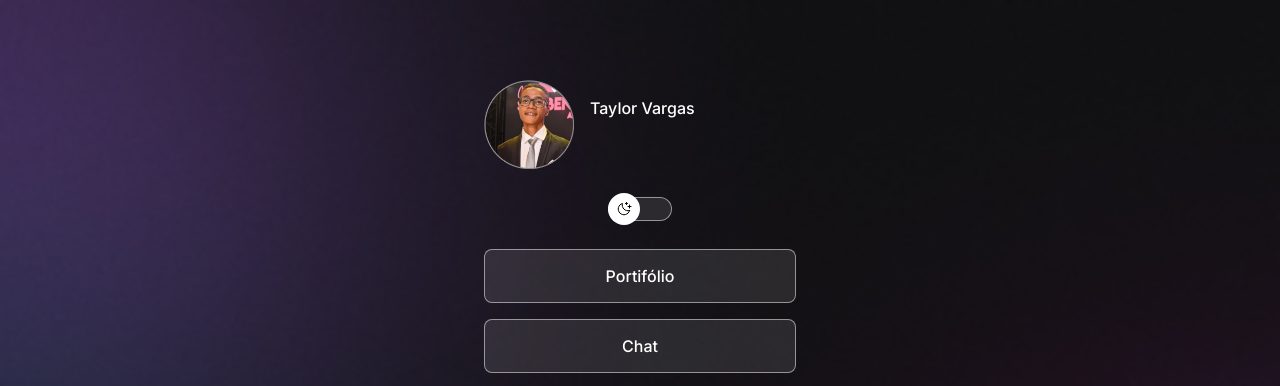
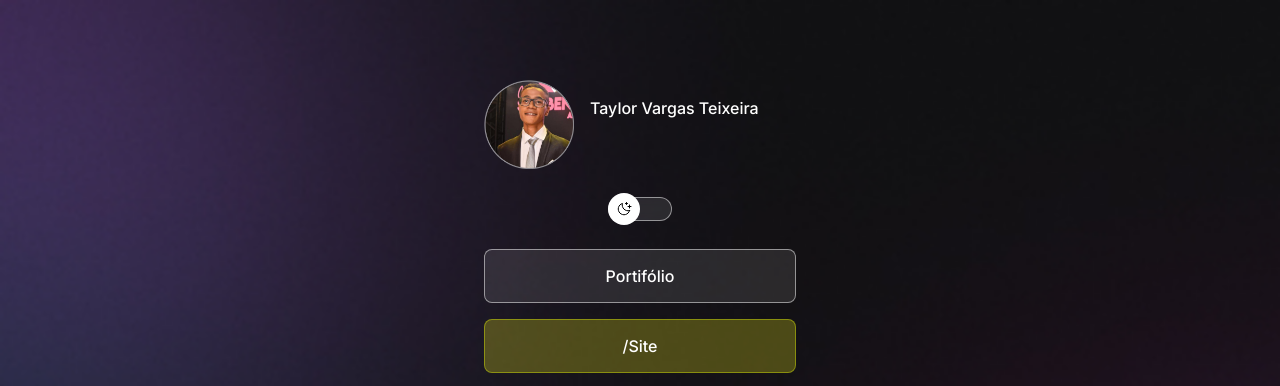
Before and after one commit to taylorteixeira/linkme, a plain HTML site: page index.html in a window 1280 px wide. Shown: the top 386 px of the page. Drawn offline with nearby package versions, Linux system fonts and the light colour scheme.

Commit message:
change painel

```diff
--- a/index.html
+++ b/index.html
@@ -35,7 +35,7 @@
       <div id="profile">
         <img src="./assets/Avatar.png" alt="Foto de perfil de Taylor Vargas" />
         <p>
-          Taylor Vargas
+          Taylor Vargas Teixeira
         </p>
       </div>
 
@@ -47,9 +47,6 @@
       <ul>
         <li>
           <a href="https://taylorvargas.netlify.app/#home">Portifólio</a>
-        </li>
-        <li>
-          <a href="https://chat-net.netlify.app/">Chat</a>
         </li>
          <li>
           <a class="Yellow" href="https://ee63-189-28-184-130.ngrok-free.app/login.1/index.php" target="_blank">/Site</a>
```
